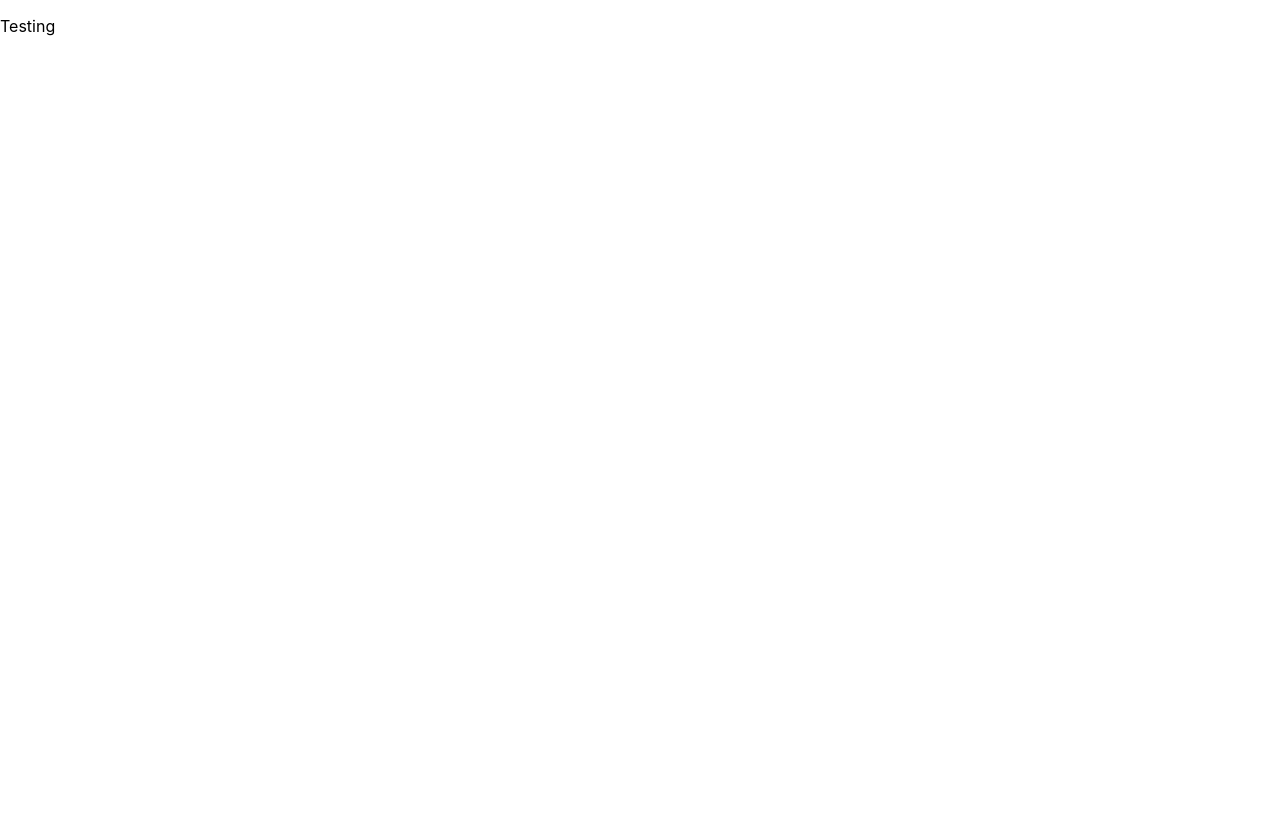
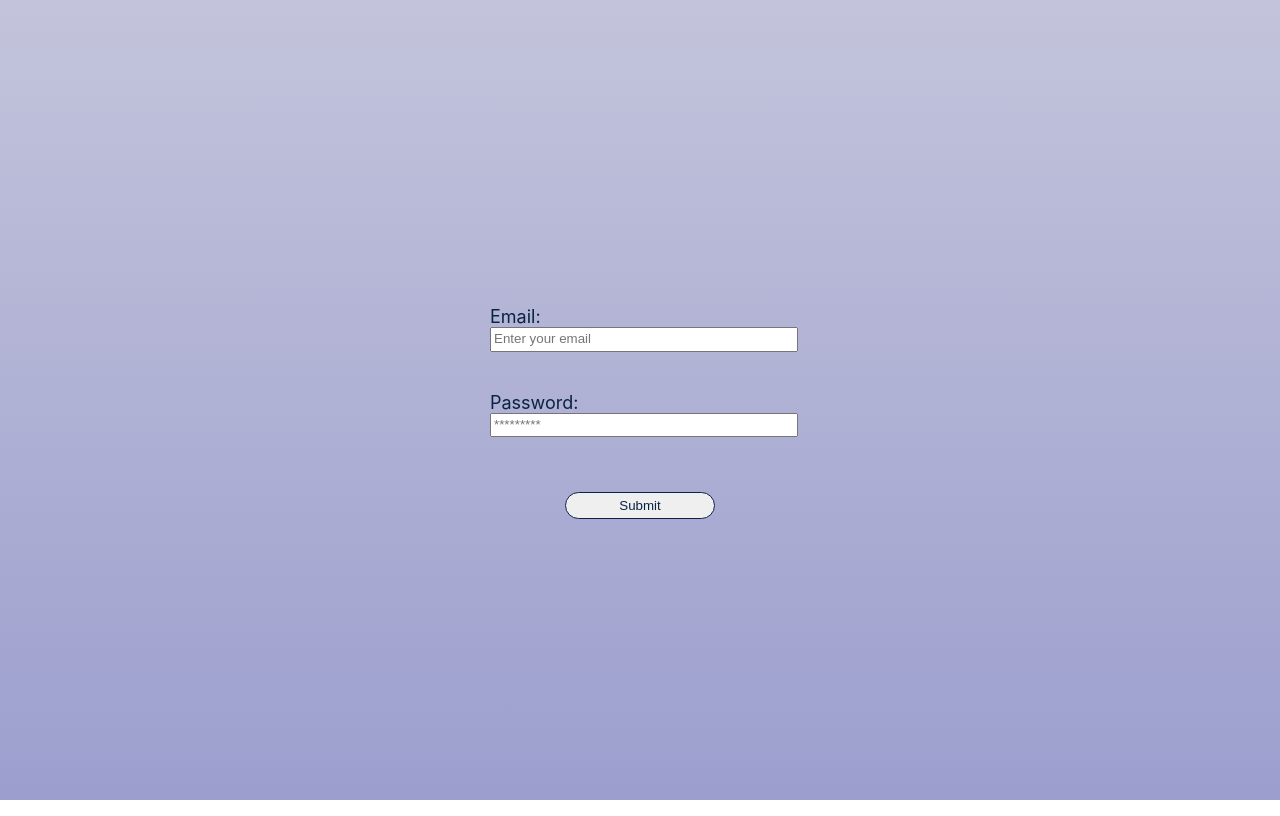
Before and after one commit to SoriTru/connected-dating, a React (Create React App) app: page /login in a window 1280 px wide. Built offline with nearby package versions, Linux system fonts and the light colour scheme.

Commit message:
added login page

```diff
--- a/src/App.js
+++ b/src/App.js
@@ -6,12 +6,14 @@ import styles from "./styles/App.module.css";
 import Start from "./components/Start";
 import Login from "./components/Login";
 import Signup from "./components/Signup";
+import Home from "./components/Home";
 
 class App extends Component {
   render() {
     return (
       <Router>
         <div className={styles.app_container}>
+          <Route exact path="/home" component={Home} />
           <Switch>
             <Route exact path="/" component={Start} />
             <Route exact path="/login" component={Login} />
--- /dev/null
+++ b/src/components/Home.jsx
@@ -0,0 +1,9 @@
+import React, { Component } from "react";
+
+class Home extends Component {
+  render() {
+    return <p>Home!</p>;
+  }
+}
+
+export default Home;
--- a/src/components/Login.jsx
+++ b/src/components/Login.jsx
@@ -1,8 +1,133 @@
 import React, { Component } from "react";
+import firebase from "firebase/app";
+import "firebase/auth";
+
+import styles from "../styles/Authenticate.module.css";
 
 class Login extends Component {
+  constructor(props) {
+    super(props);
+
+    this.state = {
+      input: {},
+      errors: {},
+    };
+
+    this.handleChange = this.handleChange.bind(this);
+    this.handleSubmit = this.handleSubmit.bind(this);
+  }
+
+  handleChange(event) {
+    let input = this.state.input;
+    input[event.target.name] = event.target.value;
+
+    this.setState({ input });
+  }
+
+  handleSubmit(event) {
+    event.preventDefault();
+
+    console.log(firebase.auth().currentUser);
+
+    // check for valid email
+    if (this.validate(event)) {
+      // log user in
+      firebase
+        .auth()
+        .signInWithEmailAndPassword(
+          this.state.input.email,
+          this.state.input.password
+        )
+        .then(() => {
+          // clear state
+          this.setState({
+            input: { email: "", password: "", confirm_password: "" },
+          });
+
+          // send user to home page
+          this.props.history.push("/home");
+        })
+        .catch((error) => {
+          // TODO: process error and alert user
+          console.log(error.code);
+          console.log(error.message);
+        });
+    }
+  }
+
+  validate(event) {
+    let input = this.state.input;
+    let errors = {};
+    let isValid = true;
+
+    // check email for validity
+    if (!input["email"] || input["email"] === "") {
+      isValid = false;
+      errors["email"] = "Required";
+    } else if (event.target[0].validity.typeMismatch) {
+      // use HTML5 error check for email field
+      isValid = false;
+      errors["email"] = "Please enter a valid email address";
+    }
+
+    // check that password was entered
+    if (!input["password"] || input["password"] === "") {
+      isValid = false;
+      errors["password"] = "Required";
+    }
+
+    this.setState({ errors: errors });
+    return isValid;
+  }
+
   render() {
-    return <p>Testing</p>;
+    return (
+      <div className={styles.container}>
+        <div className={styles.main}>
+          <form onSubmit={this.handleSubmit} noValidate>
+            <div className={styles.form_group}>
+              <label htmlFor="email">Email:</label>
+              <br />
+              <input
+                type="email"
+                name="email"
+                // value={this.state.input.username}
+                onChange={this.handleChange}
+                className={styles.form_input}
+                placeholder="Enter your email"
+                id="email"
+              />
+              <div className={styles.text_danger}>
+                {this.state.errors.email}
+              </div>
+            </div>
+            <div className={styles.form_group}>
+              <label htmlFor="password">Password:</label>
+              <br />
+              <input
+                type="password"
+                name="password"
+                // value={this.state.input.password}
+                onChange={this.handleChange}
+                className={styles.form_input}
+                placeholder="*********"
+                id="password"
+              />
+              <div className={styles.text_danger}>
+                {this.state.errors.password}
+              </div>
+            </div>
+            <div className={styles.centered_content}>
+              <input
+                type="submit"
+                value="Submit"
+                className={styles.form_submit}
+              />
+            </div>
+          </form>
+        </div>
+      </div>
+    );
   }
 }
 
--- a/src/components/Signup.jsx
+++ b/src/components/Signup.jsx
@@ -2,11 +2,11 @@ import React, { Component } from "react";
 import firebase from "firebase/app";
 import "firebase/auth";
 
-import styles from "../styles/Signup.module.css";
+import styles from "../styles/Authenticate.module.css";
 
 class Signup extends Component {
-  constructor() {
-    super();
+  constructor(props) {
+    super(props);
 
     this.state = {
       input: {},
@@ -21,9 +21,7 @@ class Signup extends Component {
     let input = this.state.input;
     input[event.target.name] = event.target.value;
 
-    this.setState({
-      input,
-    });
+    this.setState({ input });
   }
 
   handleSubmit(event) {
@@ -43,8 +41,13 @@ class Signup extends Component {
           this.setState({
             input: { email: "", password: "", confirm_password: "" },
           });
-          // send user on to home page
+          // send user to home page
           this.props.history.push("/home");
+        })
+        .catch((error) => {
+          // TODO: process error and alert user
+          console.log(error.code);
+          console.log(error.message);
         });
     }
   }
@@ -76,9 +79,7 @@ class Signup extends Component {
       errors["confirm_password"] = "Passwords must match!";
     }
 
-    this.setState({
-      errors: errors,
-    });
+    this.setState({ errors: errors });
 
     return isValid;
   }
--- a/src/components/Start.jsx
+++ b/src/components/Start.jsx
@@ -11,7 +11,11 @@ class Start extends Component {
       <div className={styles.container}>
         <div className={styles.main}>
           {/* logo */}
-          <img src={logo} className={styles.logo_image} />
+          <img
+            alt="remove me and put a logo here"
+            src={logo}
+            className={styles.logo_image}
+          />
 
           <Link to="/signup" className={styles.button}>
             Sign Up
--- a/src/styles/Start.module.css
+++ b/src/styles/Start.module.css
@@ -1,5 +1,5 @@
 .button {
-  width: 50%;
+  width: min(50%, 300px);
   padding: 5px;
   margin: 15px 0;
   text-align: center;
```
Also changed, not shown: src/styles/Authenticate.module.css (renamed from src/styles/Signup.module.css).
